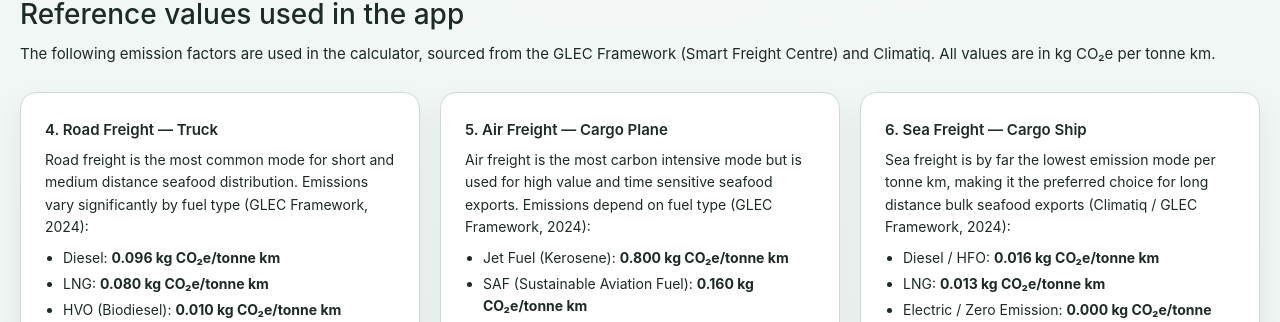
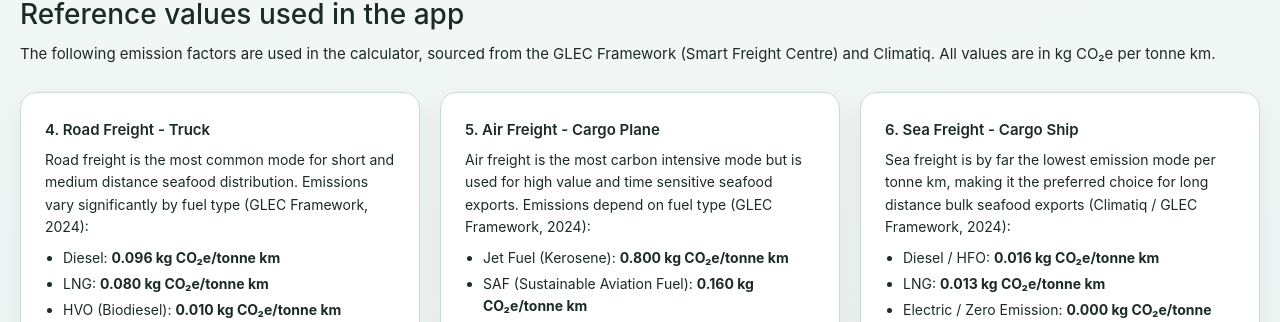
Before and after one commit to Horg1/Carbon_App_Group2, a Flask app: page /methodology in a window 1280 px wide. Shown: the part 1286-1608 px from the top of the page. Run offline with Flask 3, Linux system fonts and the light colour scheme; some libraries are stand-ins or nearby versions.

Commit message:
First Commit

```diff
--- a/capp/static/carbon_app.css
+++ b/capp/static/carbon_app.css
@@ -1,3 +1,7 @@
+.ca-hero--calculator .hero-overlay {
+  background: rgba(12, 32, 28, 0.2);
+}
+
 :root{
   --surface: transparent;
   --card: #ffffff;
--- a/capp/static/user.css
+++ b/capp/static/user.css
@@ -4,6 +4,7 @@
 
 .user-auth-page .header_home {
   min-height: 620px;
+  display: flex;
   align-items: center;
   justify-content: center;
 }
--- a/capp/templates/about.html
+++ b/capp/templates/about.html
@@ -34,7 +34,7 @@
         <img class="team-photo" src="{{ url_for('static', filename='img/team/lorentz-mowinckel.jpg') }}" alt="Lorentz Mowinckel">
         <h3>Lorentz Mowinckel</h3>
         <p>Bachelor in Economics and Business Administration at NHH, Bergen</p>
-        <a class="btn_developers" href="https://www.linkedin.com/in/lorentz-mowinckel/" target="_blank" rel="noopener noreferrer">LinkedIn</a>
+        <a class="btn_developers" href="https://www.linkedin.com/in/lorentz-mowinckel-92459688/?skipRedirect=true" target="_blank" rel="noopener noreferrer">LinkedIn</a>
       </div>
       <div class="team-card">
         <img class="team-photo" src="{{ url_for('static', filename='img/team/nicolai-mowinckel-haukedal.jpg') }}" alt="Nicolai Mowinckel Haukedal">
--- a/capp/templates/carbon_app/carbon_app.html
+++ b/capp/templates/carbon_app/carbon_app.html
@@ -2,9 +2,9 @@
 {% block content %}
 
 <!-- Video Header -->
-<section class="ca-hero">
+<section class="ca-hero ca-hero--calculator">
     <video class="hero-video" autoplay muted loop playsinline>
-        <source src="{{ url_for('static', filename='img/cc87dbd7-a00a-41b5-8768-2ac640d25fd7.mp4') }}" type="video/mp4">
+        <source src="{{ url_for('static', filename='img/Fish_In_Water.mp4') }}" type="video/mp4">
     </video>
     <div class="hero-overlay"></div>
     <div class="ca-hero-content">
--- a/capp/templates/methodology.html
+++ b/capp/templates/methodology.html
@@ -84,7 +84,7 @@
 
     <div class="meth-grid">
       <div class="meth-card">
-        <h4>4. Road Freight — Truck</h4>
+        <h4>4. Road Freight - Truck</h4>
         <p>Road freight is the most common mode for short and medium distance seafood distribution. Emissions vary significantly by fuel type (GLEC Framework, 2024):</p>
         <ul>
           <li>Diesel: <strong>0.096 kg CO₂e/tonne km</strong></li>
@@ -94,7 +94,7 @@
         </ul>
       </div>
       <div class="meth-card">
-        <h4>5. Air Freight — Cargo Plane</h4>
+        <h4>5. Air Freight - Cargo Plane</h4>
         <p>Air freight is the most carbon intensive mode but is used for high value and time sensitive seafood exports. Emissions depend on fuel type (GLEC Framework, 2024):</p>
         <ul>
           <li>Jet Fuel (Kerosene): <strong>0.800 kg CO₂e/tonne km</strong></li>
@@ -102,7 +102,7 @@
         </ul>
       </div>
       <div class="meth-card">
-        <h4>6. Sea Freight — Cargo Ship</h4>
+        <h4>6. Sea Freight - Cargo Ship</h4>
         <p>Sea freight is by far the lowest emission mode per tonne km, making it the preferred choice for long distance bulk seafood exports (Climatiq / GLEC Framework, 2024):</p>
         <ul>
           <li>Diesel / HFO: <strong>0.016 kg CO₂e/tonne km</strong></li>
```
Also changed, not shown: 1 other file.
